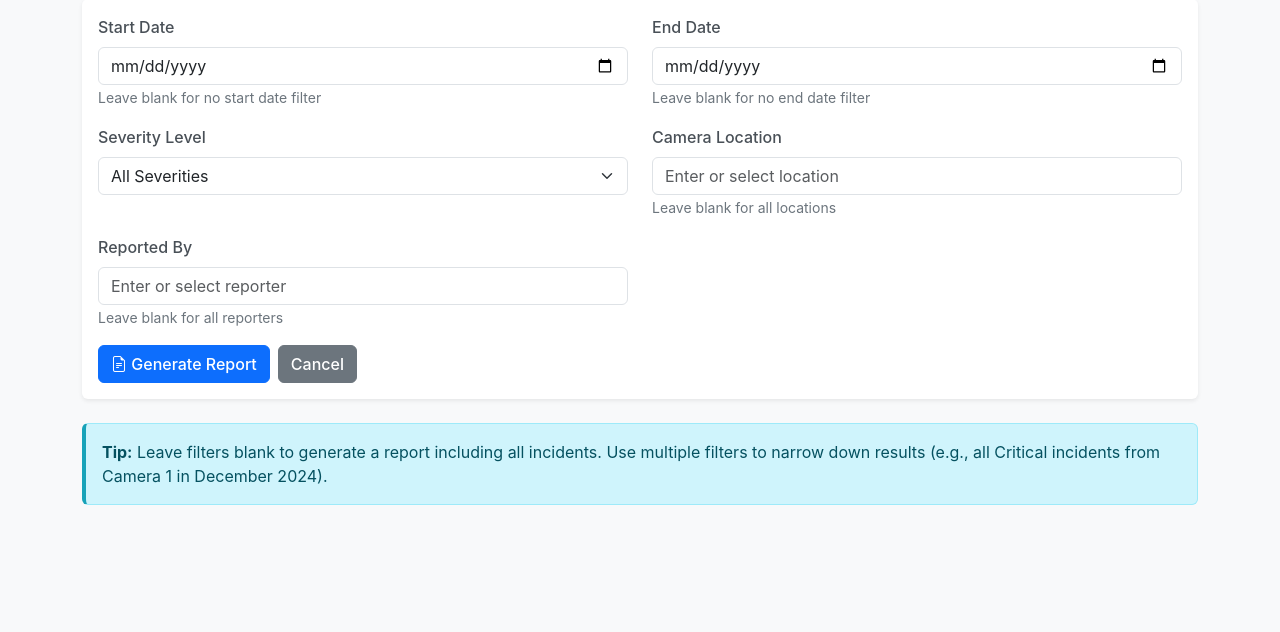
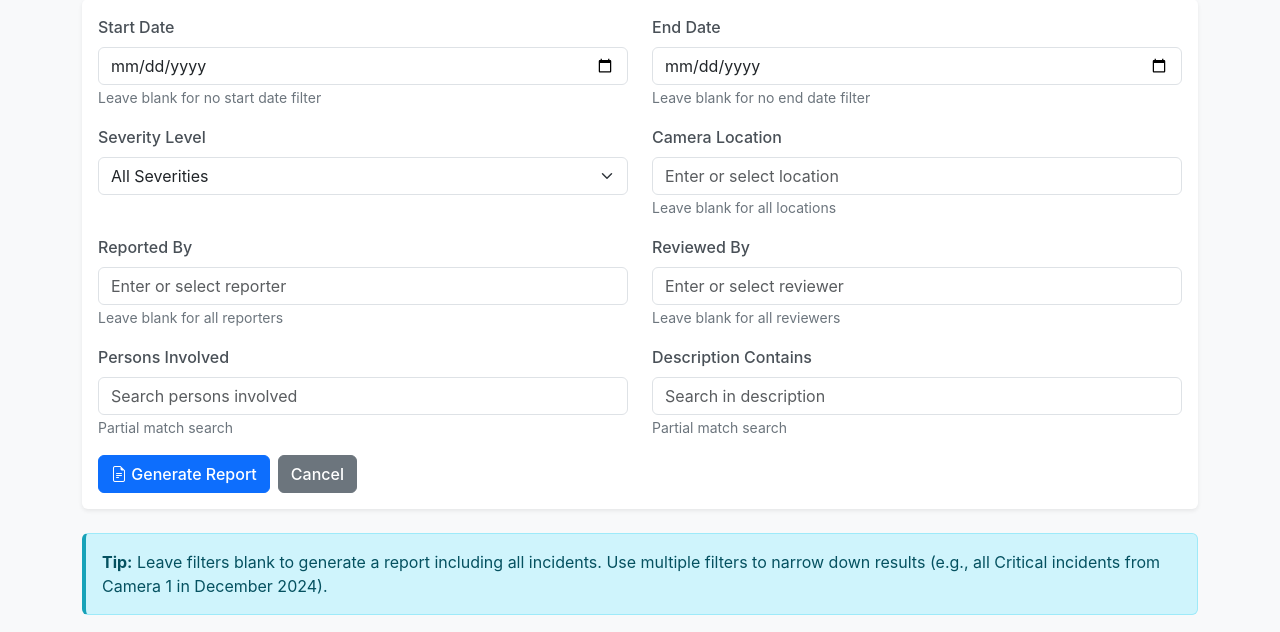
Before and after one commit to ZA-CORP-APPS/Incident-Report, a Flask app: page /generate-report in a window 1280 px wide. Shown: the part 168-800 px from the top of the page. Run offline with Flask 3, Linux system fonts and the light colour scheme; a user stored in the database is signed in; data that the repository does not hold is empty.

Commit message:
Expand incident report filtering and data export capabilities
Enhance the incident report generation feature by adding new filtering options for 'reviewed_by', 'persons_involved', and 'description' fields. This includes updates to the backend logic in `app.py` and modifications to the frontend templates (`incidents_report.html` and `report_filter.html`) to accommodate these new filters.

Replit-Commit-Author: Agent
Replit-Commit-Session-Id: d71b7660-e851-48b8-b9a6-686618be9449
Replit-Commit-Checkpoint-Type: intermediate_checkpoint
Replit-Commit-Event-Id: df10d852-c612-4252-9f21-85df3f6cb426
Replit-Commit-Screenshot-Url: https://storage.googleapis.com/screenshot-production-us-central1/00934386-b227-470e-8420-495189c3a5da/d71b7660-e851-48b8-b9a6-686618be9449/I1iPZDV

```diff
--- a/app.py
+++ b/app.py
@@ -282,6 +282,9 @@ def generate_report():
         severity = request.form.get('severity')
         camera_location = request.form.get('camera_location')
         reported_by = request.form.get('reported_by')
+        reviewed_by = request.form.get('reviewed_by')
+        persons_involved = request.form.get('persons_involved')
+        description = request.form.get('description')
 
         # Build query with filters
         query = Incident.query
@@ -303,6 +306,15 @@ def generate_report():
         if reported_by:
             query = query.filter(Incident.reported_by.ilike(f'%{reported_by}%'))
 
+        if reviewed_by:
+            query = query.filter(Incident.reviewed_by.ilike(f'%{reviewed_by}%'))
+
+        if persons_involved:
+            query = query.filter(Incident.persons_involved.ilike(f'%{persons_involved}%'))
+
+        if description:
+            query = query.filter(Incident.incident_description.ilike(f'%{description}%'))
+
         incidents = query.order_by(Incident.incident_datetime.desc()).all()
 
         return render_template('incidents_report.html',
@@ -310,9 +322,12 @@ def generate_report():
                              filters={
                                  'start_date': start_date,
                                  'end_date': end_date,
-                                 'severity': severity,
+                                 'severity': severity if severity else 'All',
                                  'camera_location': camera_location,
-                                 'reported_by': reported_by
+                                 'reported_by': reported_by,
+                                 'reviewed_by': reviewed_by,
+                                 'persons_involved': persons_involved,
+                                 'description': description
                              },
                              report_date=datetime.now())
 
@@ -324,7 +339,10 @@ def generate_report():
     reporters = db.session.query(Incident.reported_by).distinct().filter(Incident.reported_by.isnot(None)).all()
     reporters = [rep[0] for rep in reporters if rep[0]]
 
-    return render_template('report_filter.html', locations=locations, reporters=reporters)
+    reviewers = db.session.query(Incident.reviewed_by).distinct().filter(Incident.reviewed_by.isnot(None)).all()
+    reviewers = [rev[0] for rev in reviewers if rev[0]]
+
+    return render_template('report_filter.html', locations=locations, reporters=reporters, reviewers=reviewers)
 
 
 @app.route('/incident/<int:id>/delete', methods=['POST'])
--- a/templates/report_filter.html
+++ b/templates/report_filter.html
@@ -59,6 +59,32 @@
                         </datalist>
                         <small class="text-muted">Leave blank for all reporters</small>
                     </div>
+                    <div class="col-md-6">
+                        <label for="reviewed_by" class="form-label">Reviewed By</label>
+                        <input type="text" class="form-control" id="reviewed_by" name="reviewed_by"
+                               list="reviewer-list" placeholder="Enter or select reviewer">
+                        <datalist id="reviewer-list">
+                            {% for reviewer in reviewers %}
+                            <option value="{{ reviewer }}">
+                            {% endfor %}
+                        </datalist>
+                        <small class="text-muted">Leave blank for all reviewers</small>
+                    </div>
+                </div>
+
+                <div class="row mb-3">
+                    <div class="col-md-6">
+                        <label for="persons_involved" class="form-label">Persons Involved</label>
+                        <input type="text" class="form-control" id="persons_involved" name="persons_involved"
+                               placeholder="Search persons involved">
+                        <small class="text-muted">Partial match search</small>
+                    </div>
+                    <div class="col-md-6">
+                        <label for="description" class="form-label">Description Contains</label>
+                        <input type="text" class="form-control" id="description" name="description"
+                               placeholder="Search in description">
+                        <small class="text-muted">Partial match search</small>
+                    </div>
                 </div>
 
                 <div class="d-flex gap-2">
```
Also changed, not shown: templates/incidents_report.html (+10 -1 lines), 1 other file.
